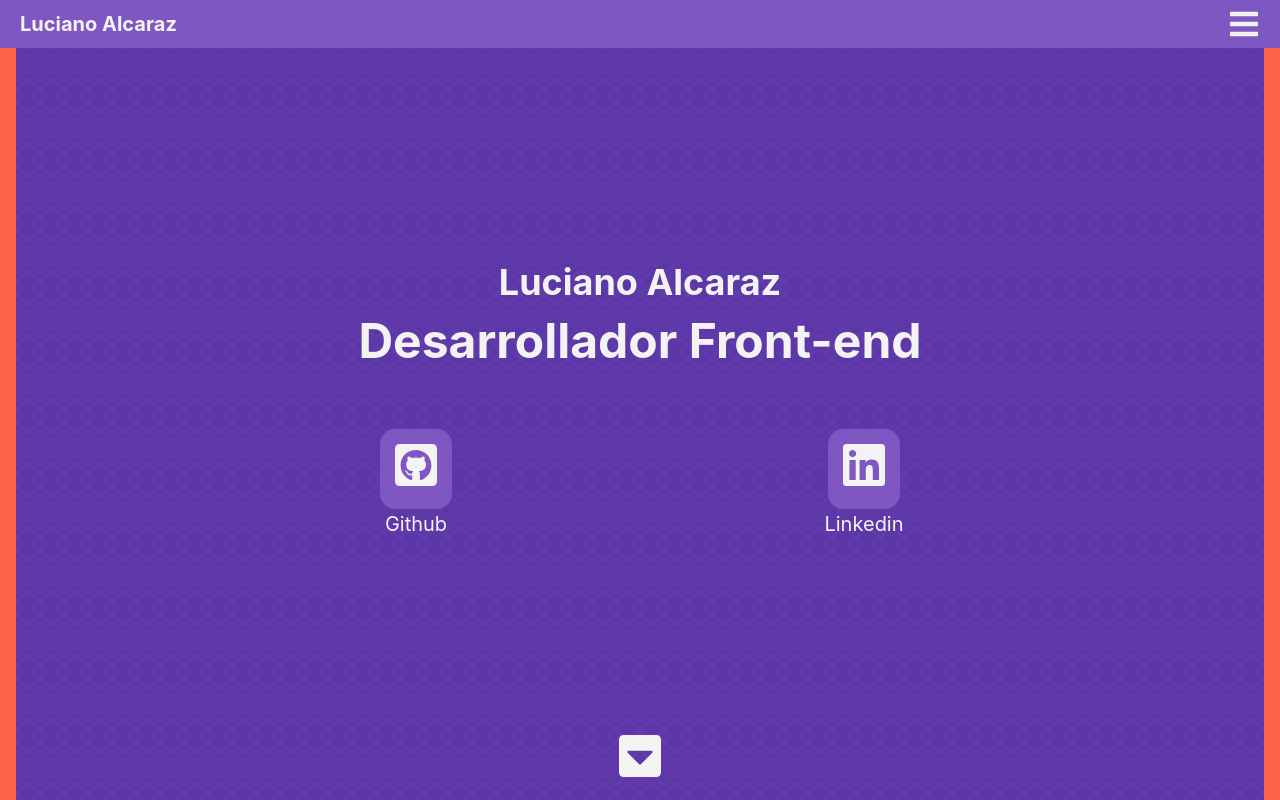
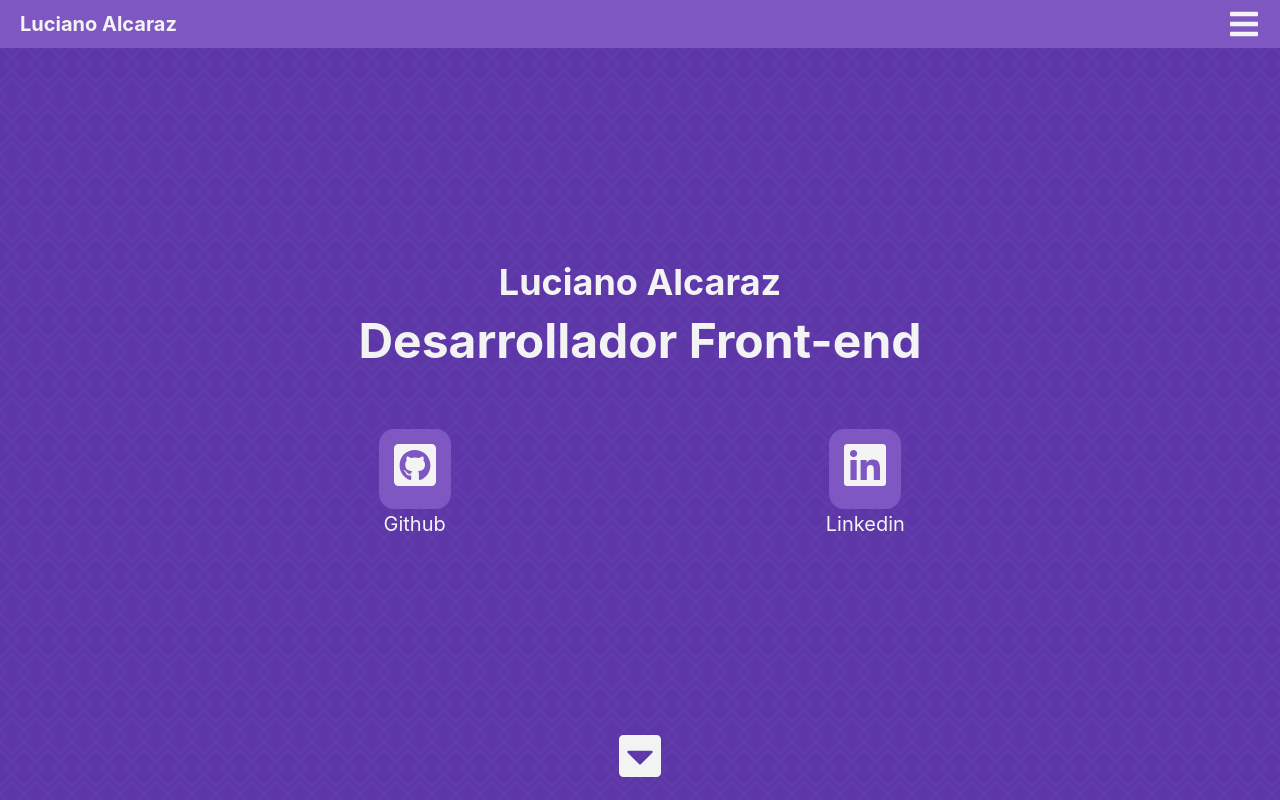
Before and after one commit to LGA-dev/LGA-dev.github.io, a React (Create React App) app: page / in a window 1280 px wide. Shown: the top 800 px of the page. Built offline with nearby package versions, Linux system fonts and the light colour scheme.

Commit message:
Fix page container

```diff
--- a/src/components/Hero.js
+++ b/src/components/Hero.js
@@ -17,6 +17,7 @@ const Hero = () => {
       </Box>
       {/* Header Content */}
       <Stack
+        p={3}
         spacing={16}
         height={"80%"}
         justifyContent="center"
--- a/src/components/Navbar/ClosedNavbar.js
+++ b/src/components/Navbar/ClosedNavbar.js
@@ -9,7 +9,7 @@ const ClosedNavbar = () => {
 
   return (
     <Flex
-      ml={-4}
+      // ml={-4}
       py={2}
       px={5}
       position="fixed"
--- a/src/components/Navbar/OpenNavbar.js
+++ b/src/components/Navbar/OpenNavbar.js
@@ -9,7 +9,7 @@ const OpenNavbar = () => {
 
   return (
     <Flex
-      ml={-4}
+      // ml={-4}
       py={2}
       px={5}
       position="fixed"
--- a/src/pages/Home.js
+++ b/src/pages/Home.js
@@ -1,16 +1,20 @@
-import { Container, Grid } from "@chakra-ui/react"
+import { Container, Grid, Box } from "@chakra-ui/react"
 import About from "../components/About";
 import Contact from "../components/Contact";
 import Hero from '../components/Hero';
 import Projects from '../components/Projects'
 import Header from '../components/Header'
+import Pattern from '../assets/pattern.svg';
 
 const Home = () => {
   return (
-    <Container maxW="container.xl" bg="tomato">
+    <Box
+      maxW="100vw"
+      background="#5d37a8"
+      backgroundImage={Pattern}
+    >
       <Header />
       <Grid
-        bg="blue.100"
         fontSize={["20px"]}
         templateColumns={{ base: "1fr"}}
         templateRows={{ base: "auto auto auto auto"}}
@@ -23,7 +27,7 @@ const Home = () => {
         <Projects />
         <Contact />
       </Grid>
-    </Container>
+    </Box>
   );
 }
 
```
